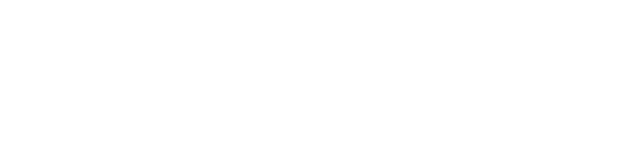
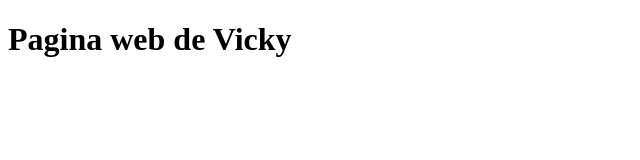
Before and after one commit to Vickyfelker19/Vicky_MiPrimerRepo, a plain HTML site: page index.html in a window 1280 px wide. Shown: the whole page, without its empty margins (0-640 px from the left). Drawn offline with Linux system fonts and the light colour scheme.

Commit message:
agregue el titulo al index

```diff
--- a/index.html
+++ b/index.html
@@ -6,5 +6,6 @@
 <title>Inicio</title>
 </head>
 <body>
+    <h1> Pagina web de Vicky</h1>
 </body>
 </html>
```
